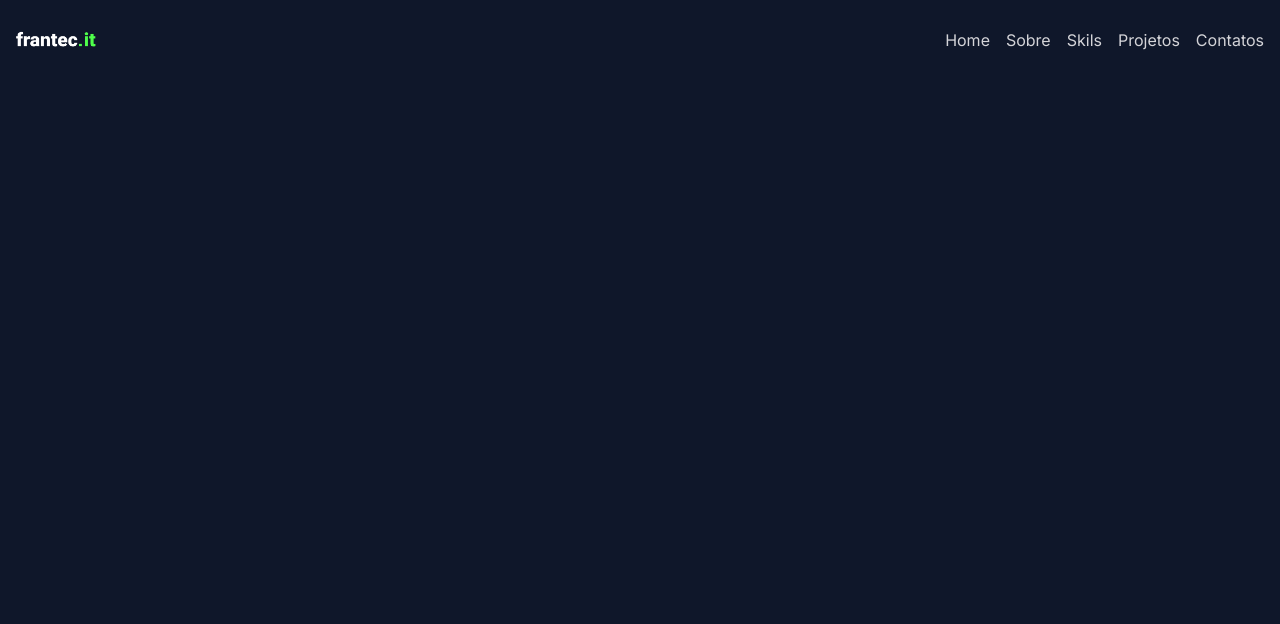
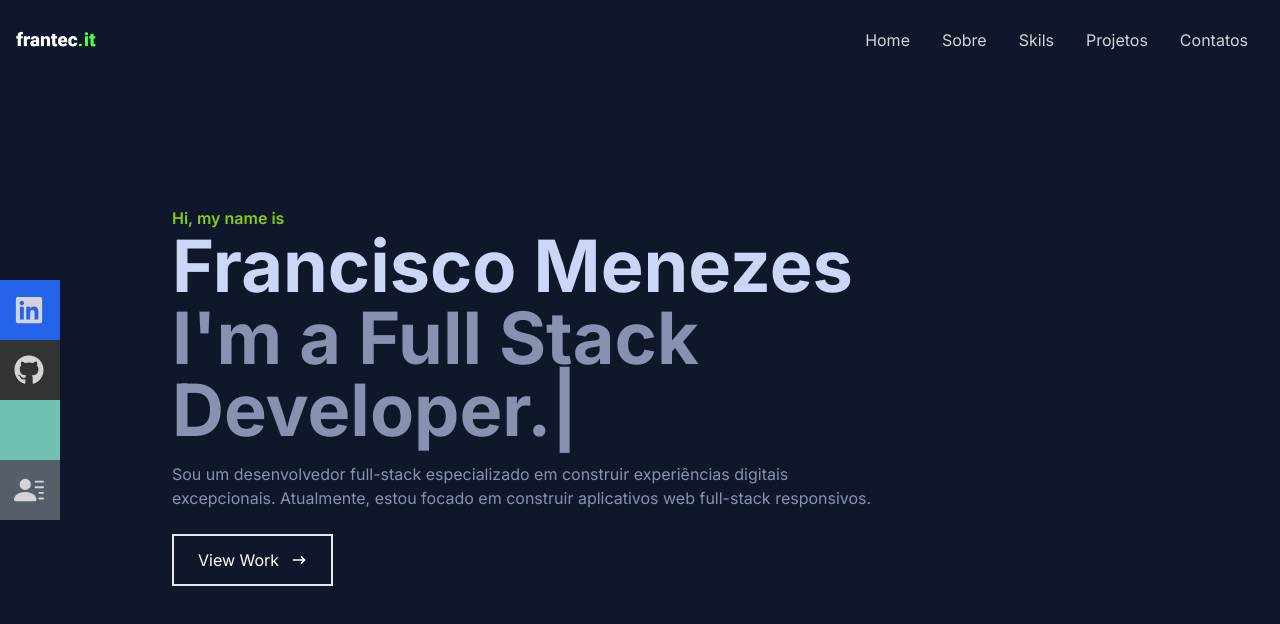
Before and after one commit to frantecbh/my-portifolio, a React (Vite) app: page / in a window 1280 px wide. Shown: the top 624 px of the page. Built offline with nearby package versions, Linux system fonts and the light colour scheme.

Commit message:
page home

```diff
--- a/package.json
+++ b/package.json
@@ -12,7 +12,8 @@
   "dependencies": {
     "react": "^18.3.1",
     "react-dom": "^18.3.1",
-    "react-icons": "^5.3.0"
+    "react-icons": "^5.3.0",
+    "react-type-animation": "^3.2.0"
   },
   "devDependencies": {
     "@eslint/js": "^9.11.1",
--- a/src/App.tsx
+++ b/src/App.tsx
@@ -1,9 +1,11 @@
+import { Home } from "./components/Home";
 import { Navbar } from "./components/Navbar";
 
 export default function App() {
   return (
   <div>
     <Navbar />
+    <Home />
   </div>
 
   )
--- /dev/null
+++ b/src/components/Home.tsx
@@ -0,0 +1,39 @@
+import { HiArrowNarrowRight } from "react-icons/hi"
+import { TypeAnimation } from 'react-type-animation';
+
+
+
+
+export const Home = () => {
+  return (
+    <div id='home' className='w-full h-screen'>
+    {/* Container */}
+    <div className='max-w-[1000px] mx-auto px-8 flex flex-col justify-center h-full'>
+      <p className='text-lime-500 font-semibold'>Hi, my name is</p>
+      <h1 className='text-4xl sm:text-7xl font-bold text-[#ccd6f6]'>
+        Francisco Menezes
+      </h1>
+      <h2 className='text-4xl sm:text-7xl font-bold text-[#8892b0]'>
+
+        <TypeAnimation
+            sequence={["I'm a Full Stack Developer.", 1000]}
+            wrapper="span"
+            speed={50}
+            repeat={Infinity}
+          />
+      </h2>
+      <p className='text-[#8892b0] py-4 max-w-[700px]'>
+      Sou um desenvolvedor full-stack especializado em construir experiências digitais excepcionais. Atualmente, estou focado em construir aplicativos web full-stack responsivos.
+      </p>
+      <div>
+        <button className='text-white group border-2 px-6 py-3 my-2 flex items-center hover:bg-lime-600 hover:border-lime-600'>
+          View Work
+          <span className='group-hover:rotate-90 duration-300'>
+            <HiArrowNarrowRight className='ml-3 ' />
+          </span>
+        </button>
+      </div>
+    </div>
+  </div>
+  )
+}
--- a/src/components/Navbar.tsx
+++ b/src/components/Navbar.tsx
@@ -1,7 +1,9 @@
 
-import { FaBars, FaTimes } from 'react-icons/fa'
+import { FaBars, FaTimes, FaLinkedin, FaGithub } from 'react-icons/fa'
 import imageLogo from '../assets/logo.png'
 import { useState } from 'react'
+import { BsFillPersonLinesFill } from 'react-icons/bs'
+import { HiOutlineMail } from 'react-icons/hi'
 
 
 
@@ -14,13 +16,13 @@ const handelClickNav = () => {
 }
 
   return (
-    <div className="fixed w-full h-[80px] flex justify-between items-center px-4 bg-slate-900">
+    <div className="fixed w-full h-[80px] flex justify-between items-center px-4  bg-slate-900">
         <div>
           <img src={imageLogo} alt="logo image" style={{width: '80px'}} />
         </div>
        {/* desktop */}
 
-          <ul className='hidden md:flex gap-4'>
+          <ul className='hidden md:flex'>
             <li>Home</li>
             <li>Sobre</li>
             <li>Skils</li>
@@ -41,9 +43,43 @@ const handelClickNav = () => {
             <li className='py-6 text-4xl'>Contatos</li>
           </ul>
        {/* social icons */}
-        <div className='hidden'>
-
-        </div>
+       <div className='hidden lg:flex fixed flex-col top-[35%] left-0'>
+        <ul className=''>
+          <li className='w-40 h-[60px] flex justify-between items-center ml-[-100px] hover:ml-[-10px] duration-300 bg-blue-600'>
+           <a
+              className='flex justify-between items-center w-full'
+              href='https://www.linkedin.com/in/francisco-menezes-875a0a36/'
+              target="_blank"
+            >
+              Linkedin <FaLinkedin size={30} />
+            </a>
+          </li>
+          <li className='w-40 h-[60px] flex justify-between items-center ml-[-100px] hover:ml-[-10px] duration-300 bg-[#333333]'>
+            <a
+              className='flex justify-between items-center w-full'
+              href='/'
+            >
+              Github <FaGithub size={30} />
+            </a>
+          </li>
+          <li className='w-40 h-[60px] flex justify-between items-center ml-[-100px] hover:ml-[-10px] duration-300 bg-[#6fc2b0]'>
+            <a
+              className='flex justify-between items-center w-ful'
+              href='/'
+            >
+              Email <HiOutlineMail size={30} />
+            </a>
+          </li>
+          <li className='w-40 h-[60px] flex justify-between items-center ml-[-100px] hover:ml-[-10px] duration-300 bg-[#565f69]'>
+            <a
+              className='flex justify-between items-center w-full'
+              href='/'
+            >
+              Resume <BsFillPersonLinesFill size={30} />
+            </a>
+          </li>
+        </ul>
+      </div>
     </div>
   )
 }
--- a/src/index.css
+++ b/src/index.css
@@ -4,6 +4,7 @@
 
 @layer base{
   li {
-      @apply cursor-pointer
-  }
+    @apply px-4;
+    @apply cursor-pointer
 }
+}
```
Also changed, not shown: 1 other file (tests, documents, lock files or other folders).
